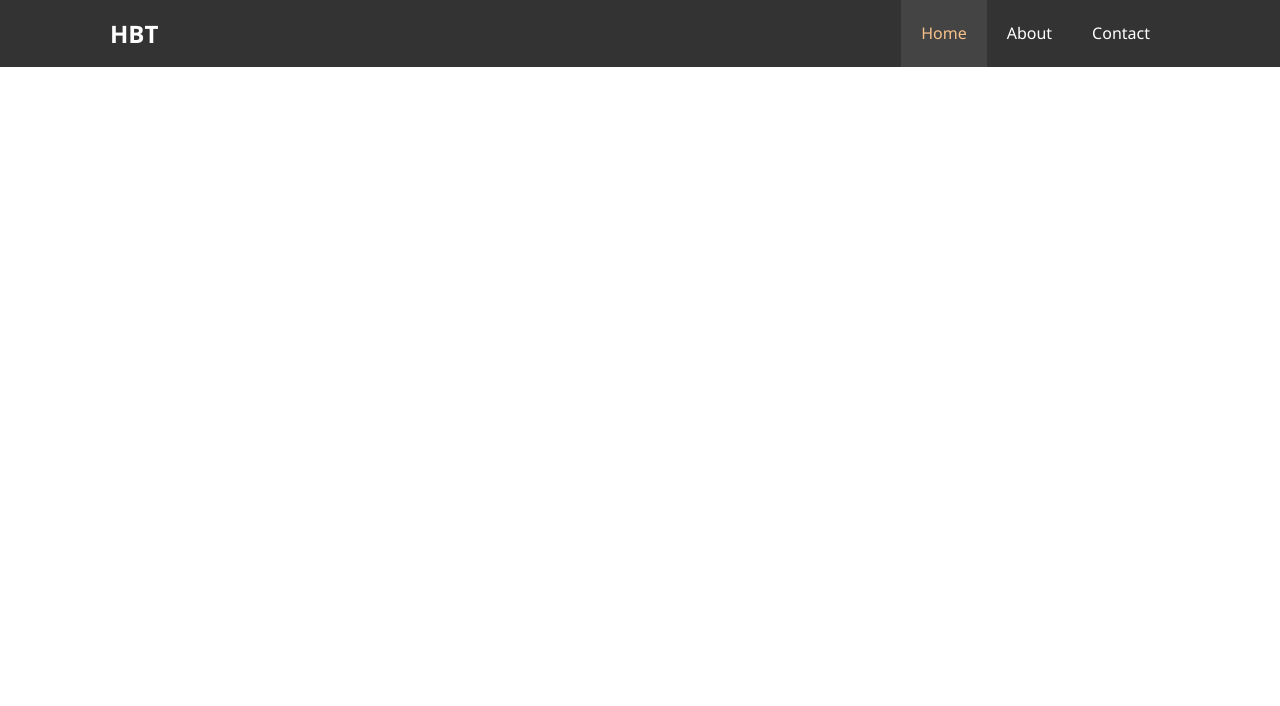
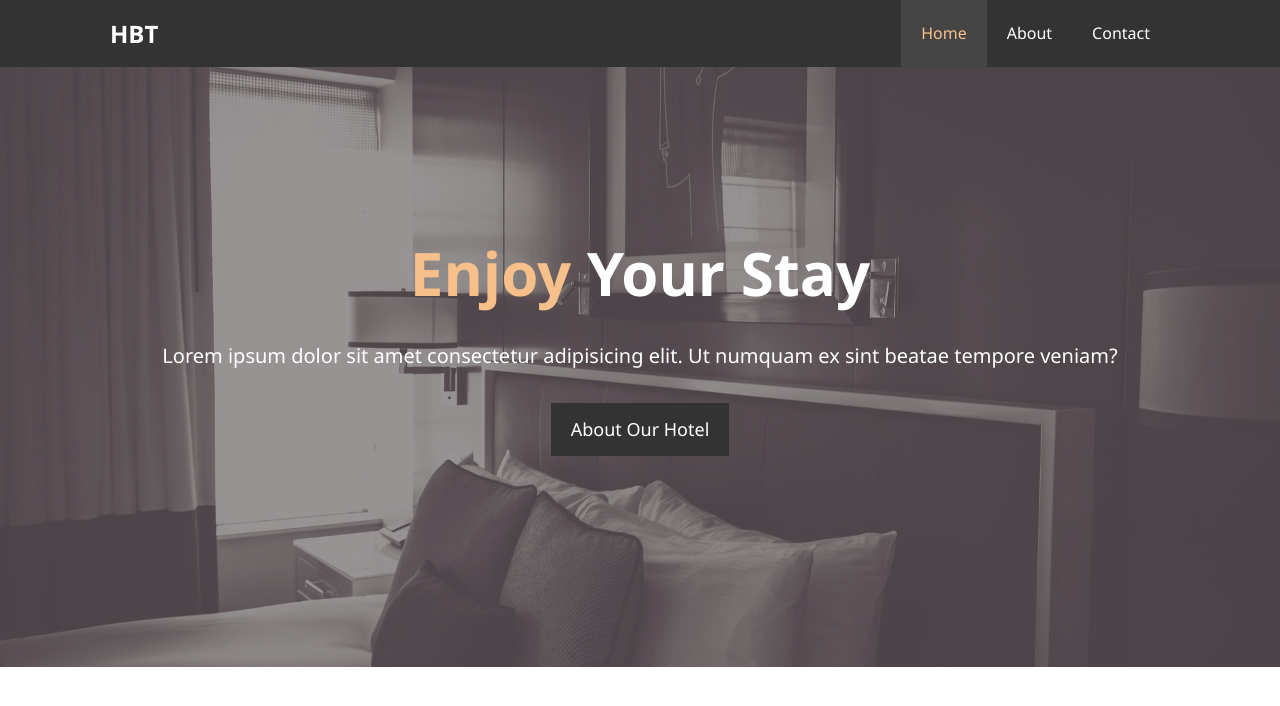
Before and after one commit to firefly017/modern-html-and-css, a plain HTML site: page hotel website/HBT/index.html in a window 1280 px wide. Drawn offline with Linux system fonts and the light colour scheme.

Commit message:
setting up showcase

```diff
--- a/hotel website/HBT/css/style.css
+++ b/hotel website/HBT/css/style.css
@@ -32,6 +32,29 @@ p {
   max-width: 1100px;
   overflow: auto;
   padding: 0 20px;
+}
+
+.text-primary {
+  color: #f7c08a;
+}
+
+.lead {
+  font-size: 20px;
+}
+
+.btn {
+  display: inline-block;
+  font-size: 18px;
+  color: #fff;
+  background: #333;
+  padding: 13px 20px;
+  border: none;
+  cursor: pointer;
+}
+
+.btn:hover {
+  background: #f7c08a;
+  color: #333;
 }
 
 /* Navbar */
@@ -71,3 +94,25 @@ p {
   background: #444;
   color: #f7c08a;
 }
+
+/* Showcase */
+#showcase {
+  background: url(../img/showcase.jpg) no-repeat center center/cover;
+  height: 600px;
+}
+
+#showcase .showcase-content {
+  color: #fff;
+  text-align: center;
+  padding-top: 170px;
+}
+
+#showcase .showcase-content h1 {
+  font-size: 60px;
+  line-height: 1.2em;
+}
+
+#showcase .showcase-content p {
+  padding-bottom: 20px;
+  line-height: 1.7em;
+}
--- a/hotel website/HBT/index.html
+++ b/hotel website/HBT/index.html
@@ -25,6 +25,18 @@
                 </ul>
             </div>
         </nav>
+
+        <div id="showcase">
+            <div class="container">
+                <div class="showcase-content">
+                    <h1><span class="text-primary">Enjoy</span> Your Stay</h1>
+                    <p class="lead">Lorem ipsum dolor sit amet consectetur
+                        adipisicing elit.
+                        Ut numquam ex sint beatae tempore veniam?</p>
+                    <a class="btn" href="about.html">About Our Hotel</a>
+                </div>
+            </div>
+        </div>
     </header>
 </body>
 
```
